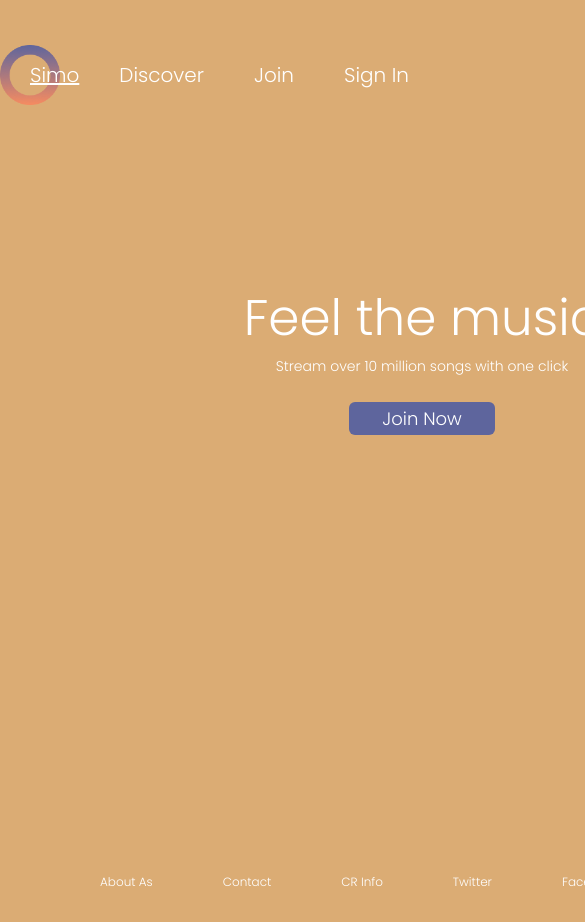
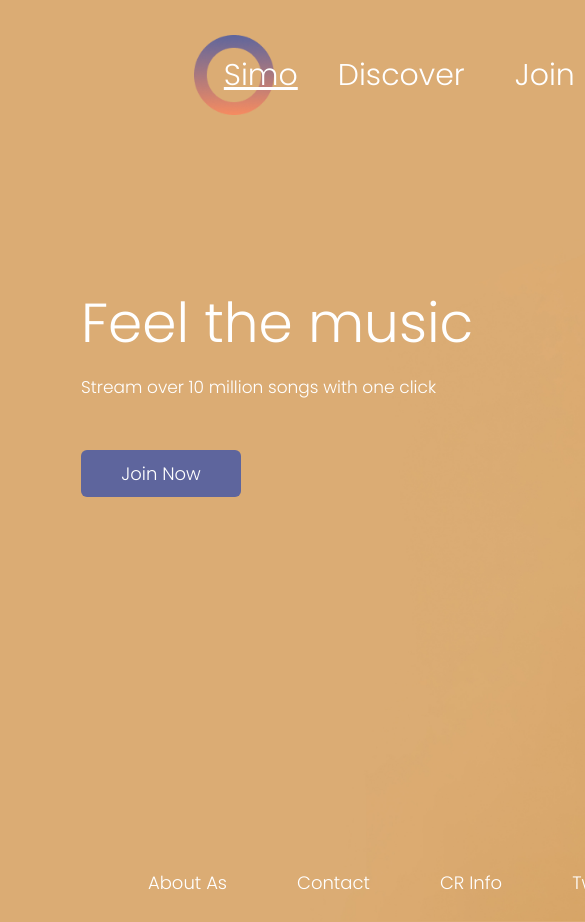
Before and after one commit to dev-ley/MusicSPA-React, a React (Create React App) app: page / in a window 390 px wide. Shown: the top 922 px of the page, 585 px wide, since content can reach past the window. Built offline with nearby package versions, Linux system fonts and the light colour scheme.

Commit message:
segunda pagina pronta

```diff
--- a/src/Cabecalho/Cabecalho.module.css
+++ b/src/Cabecalho/Cabecalho.module.css
@@ -43,7 +43,7 @@
     .linkDestacado{
 
         text-decoration: underline;
-    }
+ }
 
 
     @media screen and (max-width:700px) {
@@ -53,6 +53,7 @@
             padding-top: 30px;
             padding-left: 0px;
             align-items: center;
+            justify-content: center;
 
         }
 
@@ -61,7 +62,7 @@
             background-image: url(logo.png);
             background-size: contain;
             background-repeat: no-repeat;
-            height: 60px;
+            height: 80px;
             align-items: center;
             padding-left: 30px;
             text-decoration: none;
@@ -75,7 +76,7 @@
             align-items: center;
             height: 80px;
             gap: 40px;
-            font-size: 20px;
+            font-size: 30px;
             color: white;
             font-weight: 300;
 
--- a/src/Footer/Footer.css
+++ b/src/Footer/Footer.css
@@ -16,3 +16,30 @@
     padding-right: 10px;
     color: white;
     }
+
+
+    @media screen and (max-width:700px) {
+
+        .footer_nav {
+
+            display: flex;
+            align-items: center;
+            justify-content: center;
+            height: 80px;
+            gap: 60px;
+            font-size: 18px;
+            color: white;
+            font-weight: 300;
+            padding-left: 20px;
+            margin-top: -80px;
+        }
+
+        .footer_nav > a {
+            text-decoration: none;
+            padding-right: 10px;
+            color: white;
+            }
+
+
+
+    }
--- a/src/pages/Discover/Discover.css
+++ b/src/pages/Discover/Discover.css
@@ -5,6 +5,8 @@
     height: 800px;
     align-items: center;
     margin: 0 5%;
+    justify-content: center;
+
 
 }
 
--- a/src/pages/Simo/Simo.css
+++ b/src/pages/Simo/Simo.css
@@ -86,12 +86,14 @@
 
 @media screen and (max-width:700px) {
     body {
-        width: 100vh;
+
+        width: max-content;
+
 
     }
     .conteiner {
 
-        background-image: url();
+        background-image: url(/src/assets/img/img1.png);
         background-size: cover;
         background-position: bottom ;
         background-repeat: no-repeat;
@@ -102,10 +104,12 @@
 
         display: flex;
         flex-direction: column;
-        width: 100%;
+        width: 100vh;
         margin-top: 10rem;
-        margin-left: 0rem;
-        align-items: center;
+        margin-left: 5rem;
+        align-items: start;
+        justify-content: center;
+        align-content: center;
 
 
     }
@@ -115,7 +119,7 @@
         display: flex;
         font-family: 'Poppins', sans-serif;
         font-weight: 300;
-        font-size: 50px;
+        font-size: 55px;
         color: white;
         justify-content: center;
         justify-items: center;
@@ -128,20 +132,21 @@
 
         font-family: 'Poppins', sans-serif;
         font-weight: 300;
-        font-size: 14px;
+        font-size: 17px;
         color: white;
         text-wrap: wrap;
         text-align: center;
+        margin-top: 10px;
 
     }
 
     .box > a {
 
-        margin-top: 25px;
+        margin-top: 50px;
         font-family: 'Poppins', sans-serif;
         font-weight: 300;
         font-size: 18px;
-        padding: 3px;
+        padding: 10px;
         color: white;
         background-color: #5E659D;
         border-radius: 6px;
--- a/src/routes.js
+++ b/src/routes.js
@@ -15,7 +15,7 @@ import '../src/App.css';
                 <Routes>
                     <Route path="/" element={<Simo  />} />
                     <Route path="/Discover" element={<Discover />} />
-                    <Route path="/Join" element={<Join />} />
+                    <Route path="Join" element={<Join />} />
                     <Route path="/SignIn" element={<SignIn />} />
                     <Route path="*" element={<div>Página não encontrada</div>} />
                 </Routes>
```
